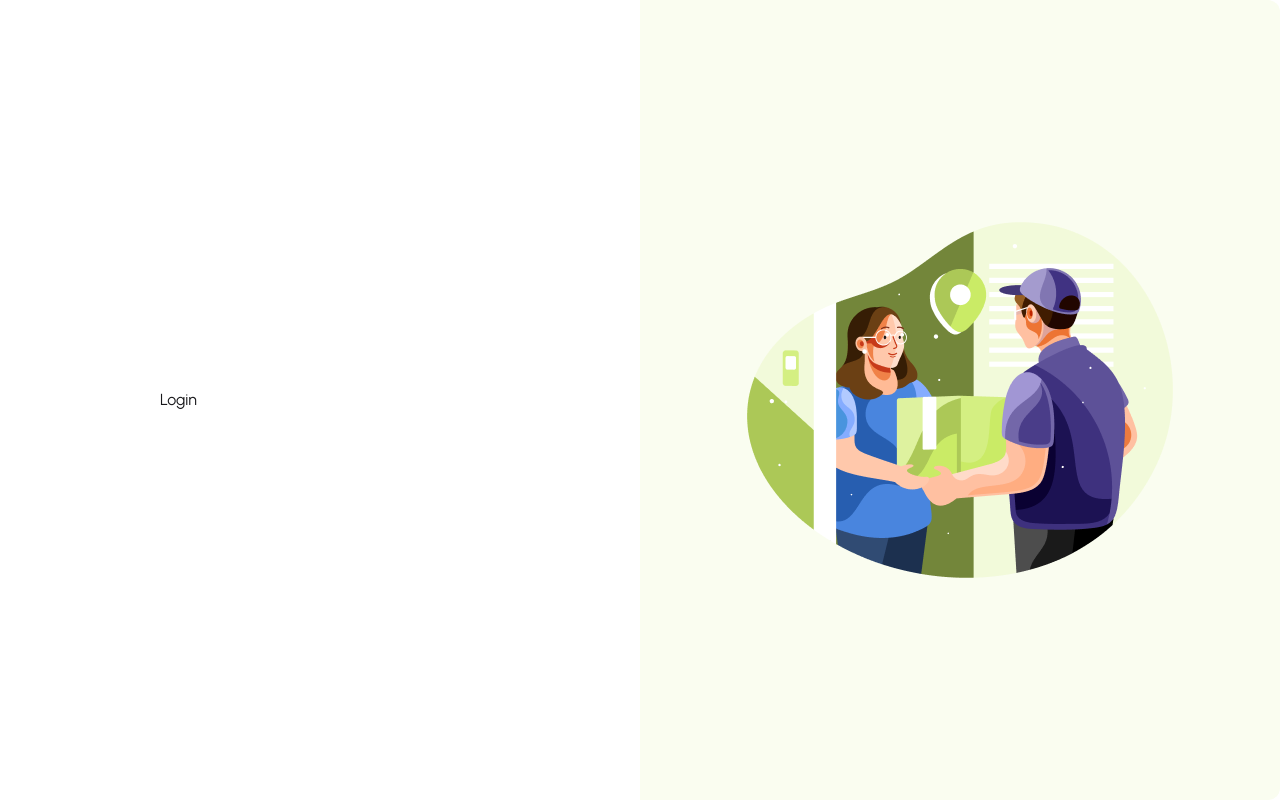
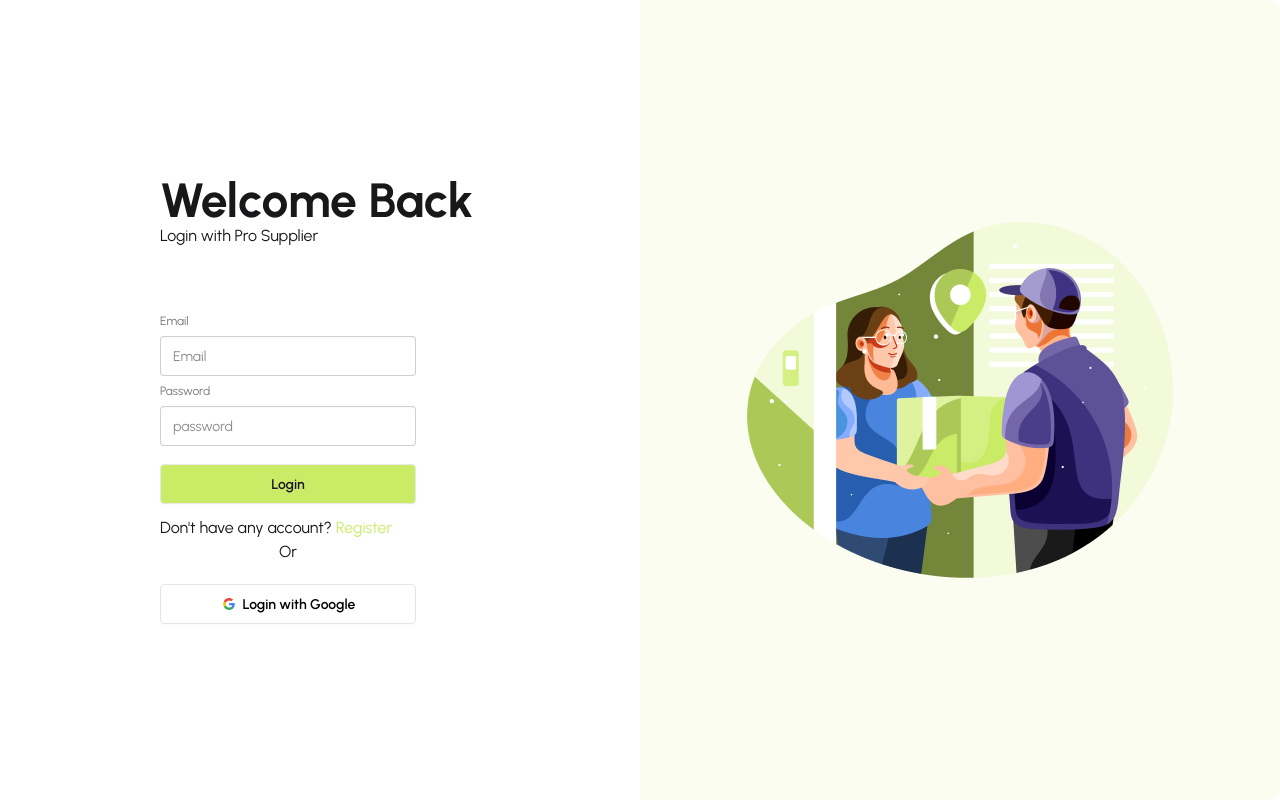
Before and after one commit to mushfiqueraiyan/pro_supplier_client, a React (Vite) app: page /login in a window 1280 px wide. Built offline with nearby package versions, Linux system fonts and the light colour scheme; no server answers.

Commit message:
added klogin page with react hook form and implemented firebase

```diff
--- a/package.json
+++ b/package.json
@@ -10,6 +10,7 @@
     "preview": "vite preview"
   },
   "dependencies": {
+    "firebase": "^11.9.1",
     "react": "^19.1.0",
     "react-dom": "^19.1.0",
     "react-hook-form": "^7.58.1",
--- /dev/null
+++ b/src/context/AuthProvider.jsx
@@ -0,0 +1,61 @@
+import {
+  createUserWithEmailAndPassword,
+  GoogleAuthProvider,
+  onAuthStateChanged,
+  signInWithEmailAndPassword,
+  signInWithPopup,
+  signOut,
+} from "firebase/auth";
+import { createContext, useEffect, useState } from "react";
+import { auth } from "../firebase/firebase.init";
+
+export const AuthContext = createContext();
+
+const AuthProvider = ({ children }) => {
+  const [user, setUser] = useState(null);
+  const [loader, setLoader] = useState(true);
+
+  const createAccount = (email, password) => {
+    return createUserWithEmailAndPassword(auth, email, password);
+  };
+
+  const login = (email, password) => {
+    return signInWithEmailAndPassword(auth, email, password);
+  };
+
+  const logout = () => {
+    return signOut(auth);
+  };
+
+  const googleProvider = new GoogleAuthProvider();
+
+  const googleLogin = () => {
+    return signInWithPopup(auth, googleProvider);
+  };
+
+  useEffect(() => {
+    const unsubscribe = onAuthStateChanged(auth, (currentUser) => {
+      setUser(currentUser);
+      setLoader(false);
+    });
+
+    return () => {
+      unsubscribe();
+    };
+  }, []);
+
+  const data = {
+    createAccount,
+    login,
+    logout,
+    googleLogin,
+    user,
+    setUser,
+    loader,
+    setLoader,
+  };
+
+  return <AuthContext value={data}>{children}</AuthContext>;
+};
+
+export default AuthProvider;
--- /dev/null
+++ b/src/firebase/firebase.init.js
@@ -0,0 +1,14 @@
+import { initializeApp } from "firebase/app";
+import { getAuth } from "firebase/auth";
+
+const firebaseConfig = {
+  apiKey: "AIzaSyBIFYMQi8YiKtnNml9K6BZkuRM5wQZ14gw",
+  authDomain: "pro-supplier.firebaseapp.com",
+  projectId: "pro-supplier",
+  storageBucket: "pro-supplier.firebasestorage.app",
+  messagingSenderId: "905651705886",
+  appId: "1:905651705886:web:80bc601acde31d0834360f",
+};
+
+const app = initializeApp(firebaseConfig);
+export const auth = getAuth(app);
--- /dev/null
+++ b/src/hooks/GetAuth.jsx
@@ -0,0 +1,10 @@
+import React, { use } from "react";
+import { AuthContext } from "../context/AuthProvider";
+
+const useAuth = () => {
+  const authInfo = use(AuthContext);
+
+  return authInfo;
+};
+
+export default useAuth;
--- a/src/main.jsx
+++ b/src/main.jsx
@@ -4,9 +4,12 @@ import "./index.css";
 import App from "./App.jsx";
 import { RouterProvider } from "react-router";
 import { router } from "./routes/Router.jsx";
+import AuthProvider from "./context/AuthProvider.jsx";
 
 createRoot(document.getElementById("root")).render(
   <StrictMode>
-    <RouterProvider router={router} />
+    <AuthProvider>
+      <RouterProvider router={router} />
+    </AuthProvider>
   </StrictMode>
 );
--- a/src/pages/Authentication/Login.jsx
+++ b/src/pages/Authentication/Login.jsx
@@ -1,9 +1,106 @@
 import React from "react";
+import { useForm } from "react-hook-form";
+import { Link, useLocation, useNavigate } from "react-router";
+import useAuth from "../../hooks/GetAuth";
 
 const Login = () => {
+  const navigate = useNavigate();
+  const location = useLocation();
+  const from = location.state?.from || "/";
+
+  const { login, setUser } = useAuth();
+
+  const {
+    register,
+    handleSubmit,
+    formState: { errors },
+  } = useForm();
+
+  const onSubmit = (data) => {
+    const email = data.email;
+    const password = data.password;
+
+    login(email, password)
+      .then((res) => {
+        setUser(res.user);
+      })
+      .catch((err) => {
+        console.log(err);
+      });
+  };
+
   return (
     <div>
-      <h1>Login</h1>
+      <h1 className="text-5xl font-bold">Welcome Back</h1>
+      <p>Login with Pro Supplier</p>
+
+      <form onSubmit={handleSubmit(onSubmit)} className="fieldset mt-15 w-4/5">
+        <label className="label">Email</label>
+        <input
+          type="email"
+          name="email"
+          placeholder="Email"
+          className="input w-full"
+          {...register("email", { required: true })}
+        />
+        {errors.email?.type === "required" && (
+          <p className="text-red-600">Email is Required</p>
+        )}
+        <label className="label">Password</label>
+        <input
+          type="password"
+          name="password"
+          placeholder="password"
+          className="input w-full"
+          {...register("password", { required: true })}
+        />
+
+        {errors.password?.type === "required" && (
+          <p className="text-red-600">Passoword is Required</p>
+        )}
+
+        <input type="submit" value="Login" className="btn bg-[#CAEB66] mt-3" />
+      </form>
+
+      <div className="mt-2 w-4/5">
+        <p>
+          Don't have any account?{" "}
+          <Link to={"/register"} className="text-[#CAEB66]">
+            Register
+          </Link>
+        </p>
+        <p className="text-center">Or</p>
+        <button className="btn w-full mt-5 bg-white text-black border-[#e5e5e5]">
+          <svg
+            aria-label="Google logo"
+            width="16"
+            height="16"
+            xmlns="http://www.w3.org/2000/svg"
+            viewBox="0 0 512 512"
+          >
+            <g>
+              <path d="m0 0H512V512H0" fill="#fff"></path>
+              <path
+                fill="#34a853"
+                d="M153 292c30 82 118 95 171 60h62v48A192 192 0 0190 341"
+              ></path>
+              <path
+                fill="#4285f4"
+                d="m386 400a140 175 0 0053-179H260v74h102q-7 37-38 57"
+              ></path>
+              <path
+                fill="#fbbc02"
+                d="m90 341a208 200 0 010-171l63 49q-12 37 0 73"
+              ></path>
+              <path
+                fill="#ea4335"
+                d="m153 219c22-69 116-109 179-50l55-54c-78-75-230-72-297 55"
+              ></path>
+            </g>
+          </svg>
+          Login with Google
+        </button>
+      </div>
     </div>
   );
 };
--- a/src/pages/Authentication/Register.jsx
+++ b/src/pages/Authentication/Register.jsx
@@ -1,8 +1,12 @@
 import React from "react";
 import { useForm } from "react-hook-form";
 import { Link } from "react-router";
+import useAuth from "../../hooks/GetAuth";
+import { updateProfile } from "firebase/auth";
 
 const Register = () => {
+  const { createAccount, loader, setUser } = useAuth();
+
   const {
     register,
     handleSubmit,
@@ -10,7 +14,27 @@ const Register = () => {
   } = useForm();
 
   const onSubmit = (data) => {
-    console.log(data);
+    const name = data.name;
+    const email = data.email;
+    const password = data.password;
+
+    const userData = {
+      displayName: name,
+    };
+
+    createAccount(email, password)
+      .then((res) => {
+        setUser(res.user);
+        console.log(res.user);
+        updateProfile(res.user, userData)
+          .then(() => {})
+          .catch((err) => {
+            console.log(err);
+          });
+      })
+      .catch((err) => {
+        console.log(err);
+      });
   };
 
   return (
@@ -28,6 +52,7 @@ const Register = () => {
           name="name"
           className="input w-full"
           placeholder="Full Name"
+          {...register("name")}
         />
         <label className="label">Email</label>
         <input
@@ -58,7 +83,10 @@ const Register = () => {
 
       <div className="pr-0 md:pr-0 lg:pr-30">
         <p>
-          Already have an account? <Link className="text-[#CAEB66]">Login</Link>
+          Already have an account?{" "}
+          <Link to={"/login"} className="text-[#CAEB66]">
+            Login
+          </Link>
         </p>
         <div className="text-center mt-5">
           <p>Or</p>
--- /dev/null
+++ b/src/routes/PrivateRoutes.jsx
@@ -0,0 +1,27 @@
+import React from "react";
+import { Navigate, useLocation } from "react-router";
+import useAuth from "../hooks/GetAuth";
+
+const PrivateRoutes = ({ children }) => {
+  const { user, loader } = useAuth();
+
+  const location = useLocation();
+
+  if (loader) {
+    return (
+      <div className="fixed inset-0 z-50 flex items-center justify-center bg-white bg-opacity-50">
+        <span className="loading loading-spinner loading-lg text-orange-500"></span>
+      </div>
+    );
+  }
+
+  if (!user) {
+    return (
+      <Navigate to={"/login"} state={{ from: location.pathname }} replace />
+    );
+  }
+
+  return children;
+};
+
+export default PrivateRoutes;
--- a/src/shared/Navbar.jsx
+++ b/src/shared/Navbar.jsx
@@ -1,7 +1,11 @@
 import React from "react";
-import { NavLink } from "react-router";
+import { Link, NavLink } from "react-router";
+import useAuth from "../hooks/GetAuth";
+import { User } from "lucide-react";
 
 const Navbar = () => {
+  const { user } = useAuth();
+
   const navItems = (
     <>
       <li>
@@ -57,8 +61,18 @@ const Navbar = () => {
           <ul className="menu menu-horizontal px-1">{navItems}</ul>
         </div>
         <div className="navbar-end gap-3">
-          <a className="btn rounded-lg text-gray-600">Sign In</a>
-          <a className="btn rounded-lg bg-[#CAEB66]">Be a Rider</a>
+          {user ? (
+            <div className="bg-[#CAEB66] p-2 rounded-full">
+              <User />
+            </div>
+          ) : (
+            <>
+              <Link to={"/login"} className="btn rounded-lg text-gray-600">
+                Sign In
+              </Link>
+              <Link className="btn rounded-lg bg-[#CAEB66]">Be a Rider</Link>
+            </>
+          )}
         </div>
       </div>
     </div>
```
Also changed, not shown: 1 other file (tests, documents, lock files or other folders).
